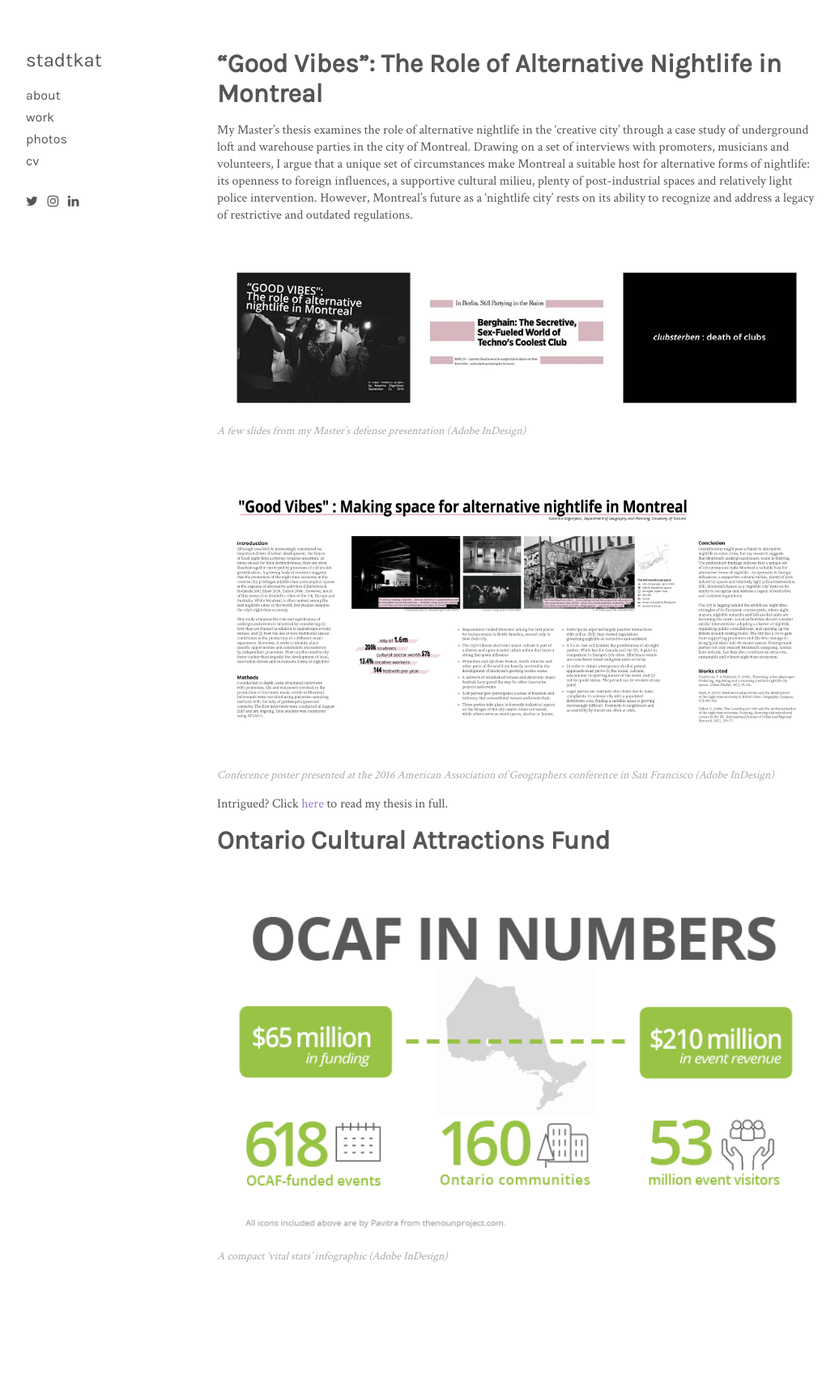
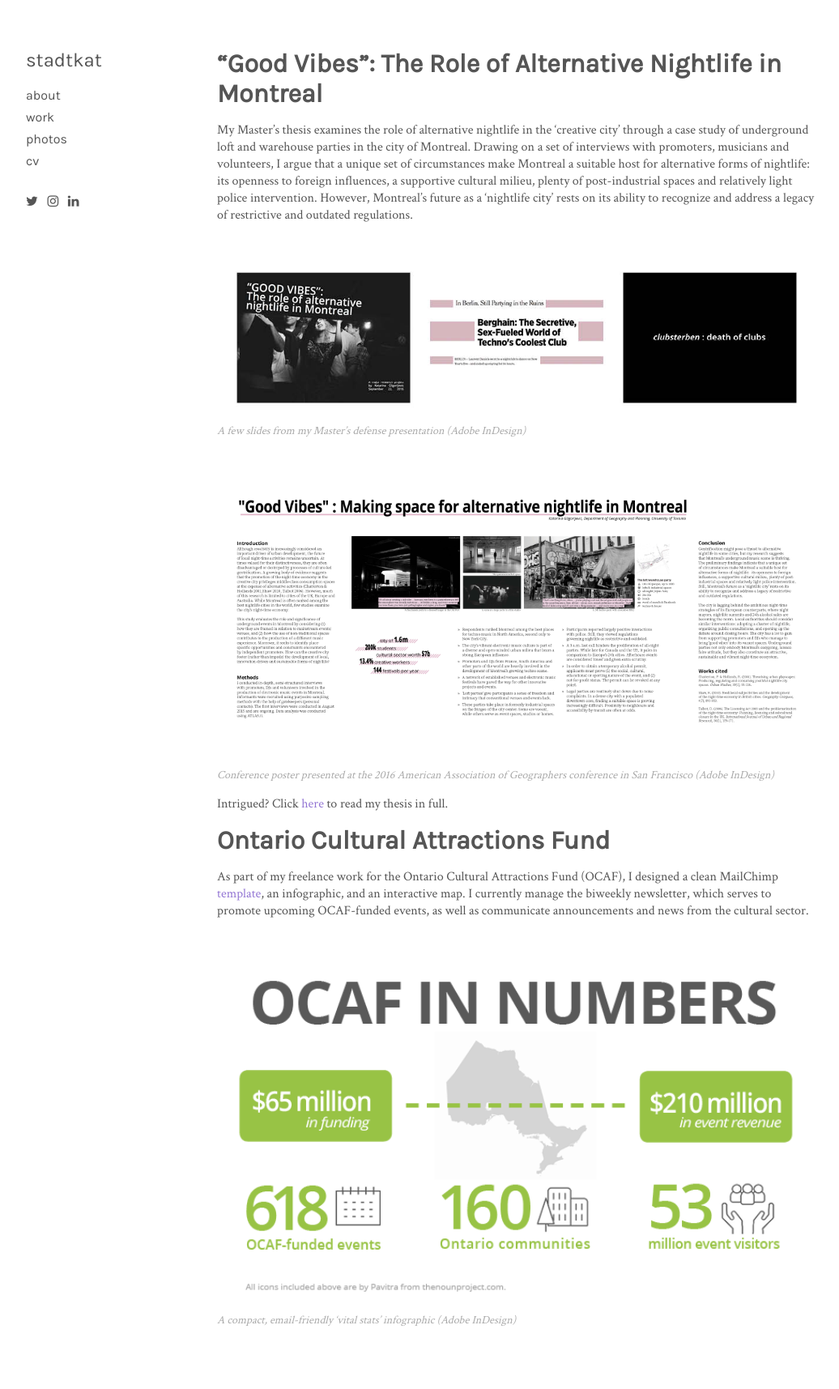
Before and after one commit to katgligo/stadtkat, a Jekyll site: the page built from work.md, in a window 1280 px wide. Shown: the whole page at 81% size, without its empty margins (32-1068 px from the left). Built offline with Jekyll 4.4.1, drawn with Linux system fonts in a browser that asks for light colours; before the commit the page ends 1636 px from its top, so only the background shows below that.

Commit message:
Update ocaf content

```diff
--- a/work.md
+++ b/work.md
@@ -18,5 +18,7 @@ Intrigued? Click [here]({{ site.baseurl }}/public/docs/mrp.pdf) to read my thesi
 
 # Ontario Cultural Attractions Fund
 
+As part of my freelance work for the Ontario Cultural Attractions Fund (OCAF), I designed a clean MailChimp [template]({{ site.baseurl }}/public/docs/newsletter.html), an infographic, and an interactive map. I currently manage the biweekly newsletter, which serves to promote upcoming OCAF-funded events, as well as communicate announcements and news from the cultural sector.
+
 ![]({{ site.baseurl }}/public/img/infographic.png#expandable)
-<span class="caption">A compact 'vital stats' infographic (Adobe InDesign)</span>
+<span class="caption">A compact, email-friendly 'vital stats' infographic (Adobe InDesign)</span>
```
